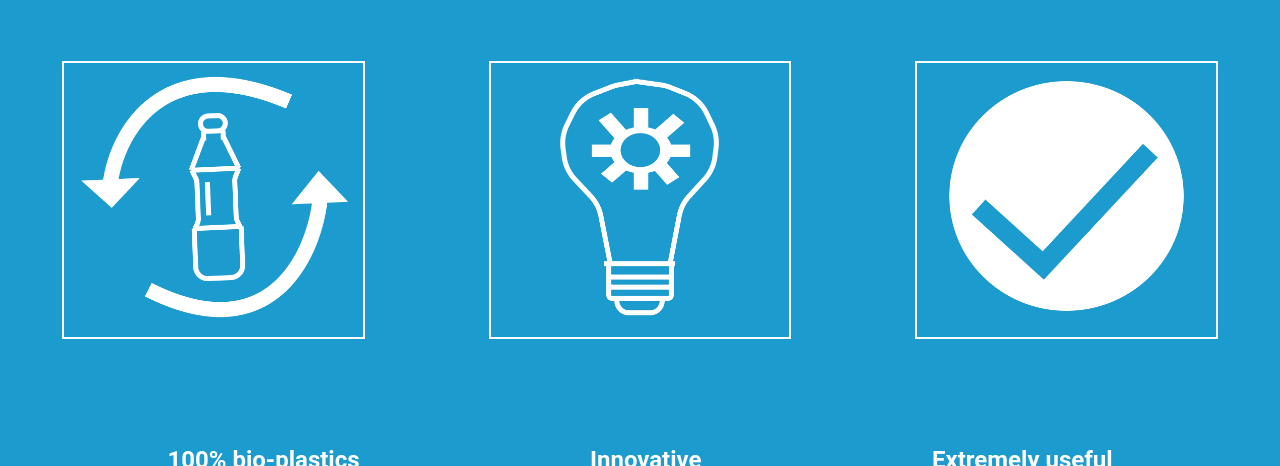
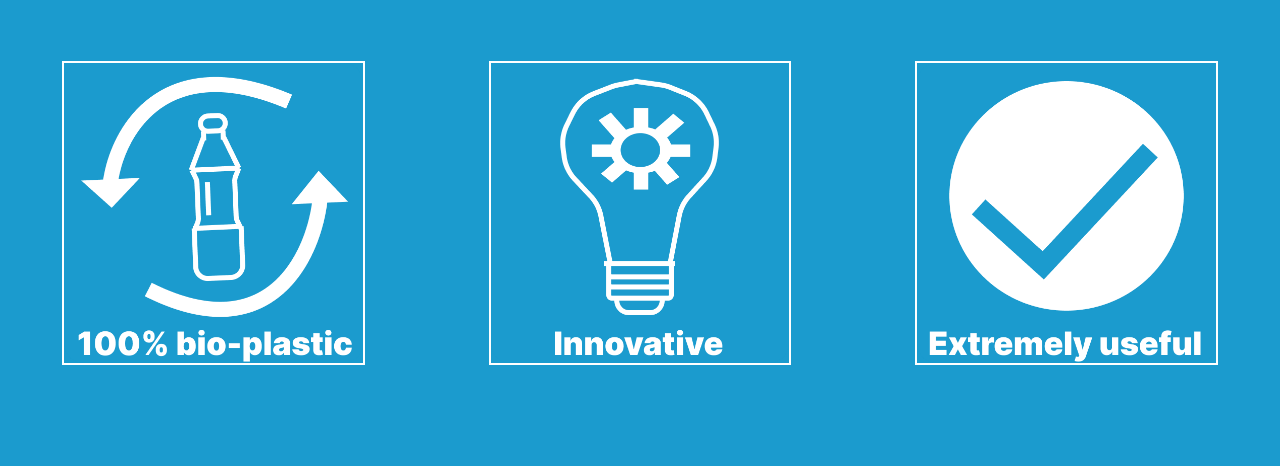
Before and after one commit to Felixvv08/Cleanbag, a website: page about.html in a window 1280 px wide. Shown: the part 208-674 px from the top of the page. Drawn offline with Linux system fonts and the light colour scheme.

Commit message:
Update about.html

```diff
--- a/about.html
+++ b/about.html
@@ -25,24 +25,13 @@
             </div>
             <div class="body-images">
               <div>
-                <img class="body-image-1" src="images/cleanbag indoctrinatie 3.png">
+                <img class="body-image-1" src="images/cleanbag indoctrinatie 2 2.png">
               </div>
               <div>
-                <img class="body-image-1" src="images/cleanbag indoctrinatie 2.png">
+                <img class="body-image-1" src="images/cleanbag indoctrinatie 3 2.png">
               </div>
               <div>
-                <img class="body-image-1" src="images/cleanbag indoctrinatie 1.png">
-              </div>
-            </div>
-            <div class="body-text">
-              <div>
-                <p>100% bio-plastics</p>
-              </div>
-              <div>
-                <p>Innovative</p>
-              </div>
-              <div>
-                <p>Extremely useful</p>
+                <img class="body-image-1" src="images/cleanbag indoctrinatie 1 2.png">
               </div>
             </div>
           </div>
@@ -114,6 +103,10 @@
               </div>
             </div>
           </div>
+          <div>
+            <div class="body-timer-title">
+              <h1>Your statistics</h1>
+            </div>
             <div class="body-timer">
               <h1 id="minutes">0<h1 id="minute">0:<h1 id="seconds">0<h1 id="second">0</h1></h1></h1></h1>
             </div>
@@ -125,6 +118,10 @@
             </div>
             <div class="body-co2-text">
               <p>Grams of co2</p>
+            </div>
+          </div>
+          <div>
+            <img class="body-co2-image" src="images/cleanbag co2 shit.png">
           </div>
           <div class="footer">
             <div class="footer-image">
```
Lines whose indentation alone changed are shown as unchanged.
